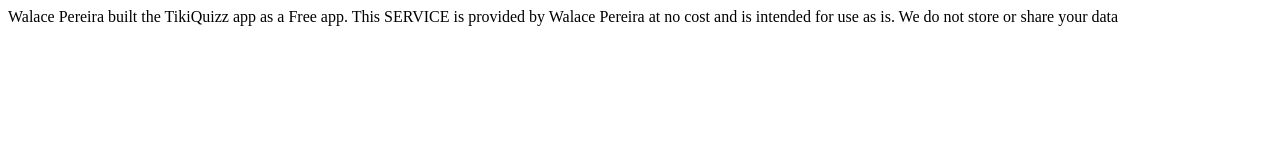
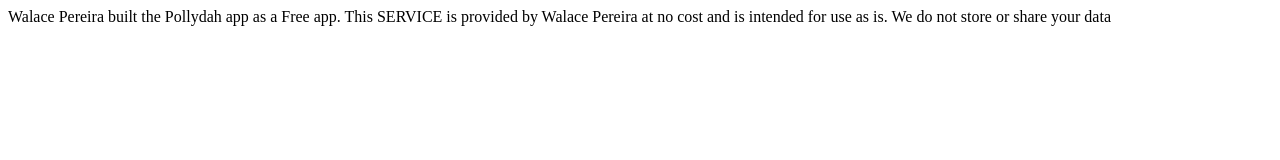
Before and after one commit to walaceps/walaceps.github.io, a plain HTML site: page pollydah/privacy.html in a window 1280 px wide. Drawn offline with Linux system fonts and the light colour scheme.

Commit message:
Update privacy.html

```diff
--- a/pollydah/privacy.html
+++ b/pollydah/privacy.html
@@ -4,7 +4,7 @@
 	<title>Privacy Police</title>
 </head>
 <body>
-	Walace Pereira built the TikiQuizz app as a Free app. This SERVICE is provided by Walace Pereira at no cost and is intended for use as is.
+	Walace Pereira built the Pollydah app as a Free app. This SERVICE is provided by Walace Pereira at no cost and is intended for use as is.
   We do not store or share your data
 </body>
 </html>
```
